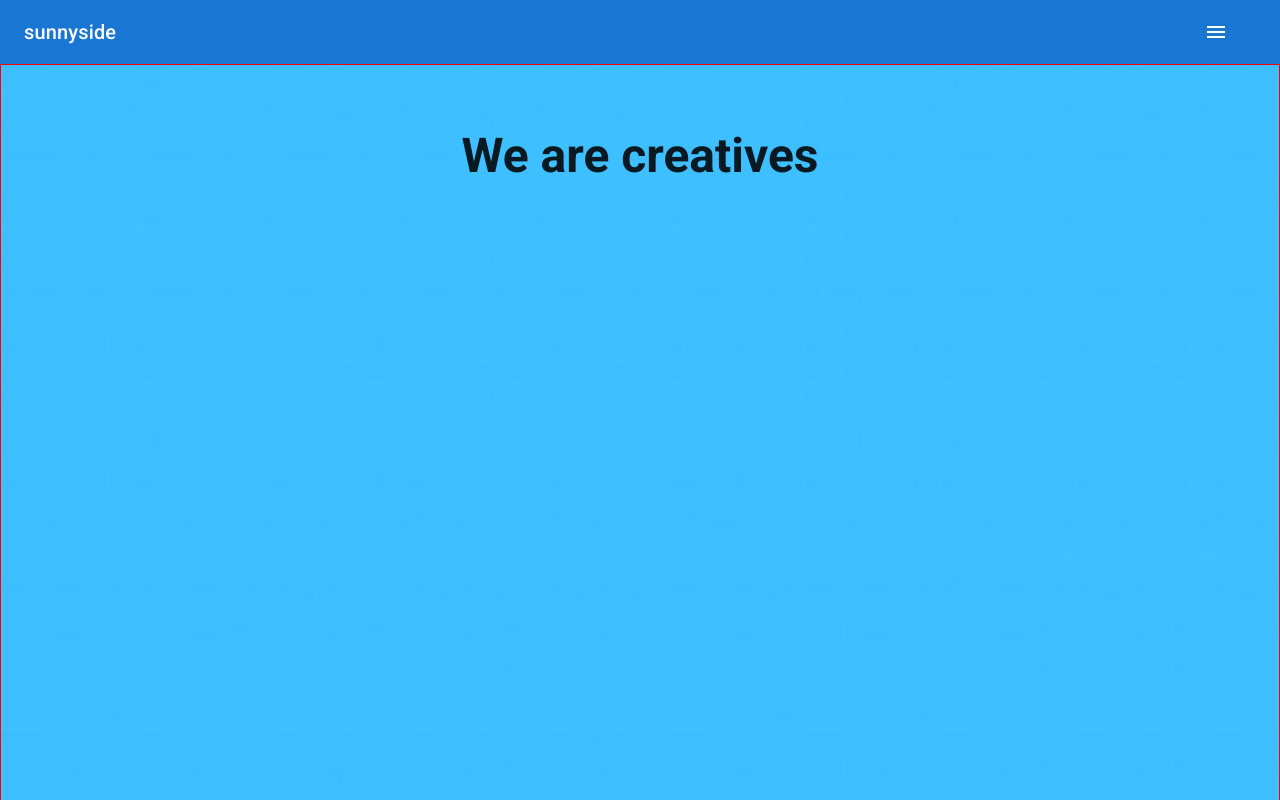
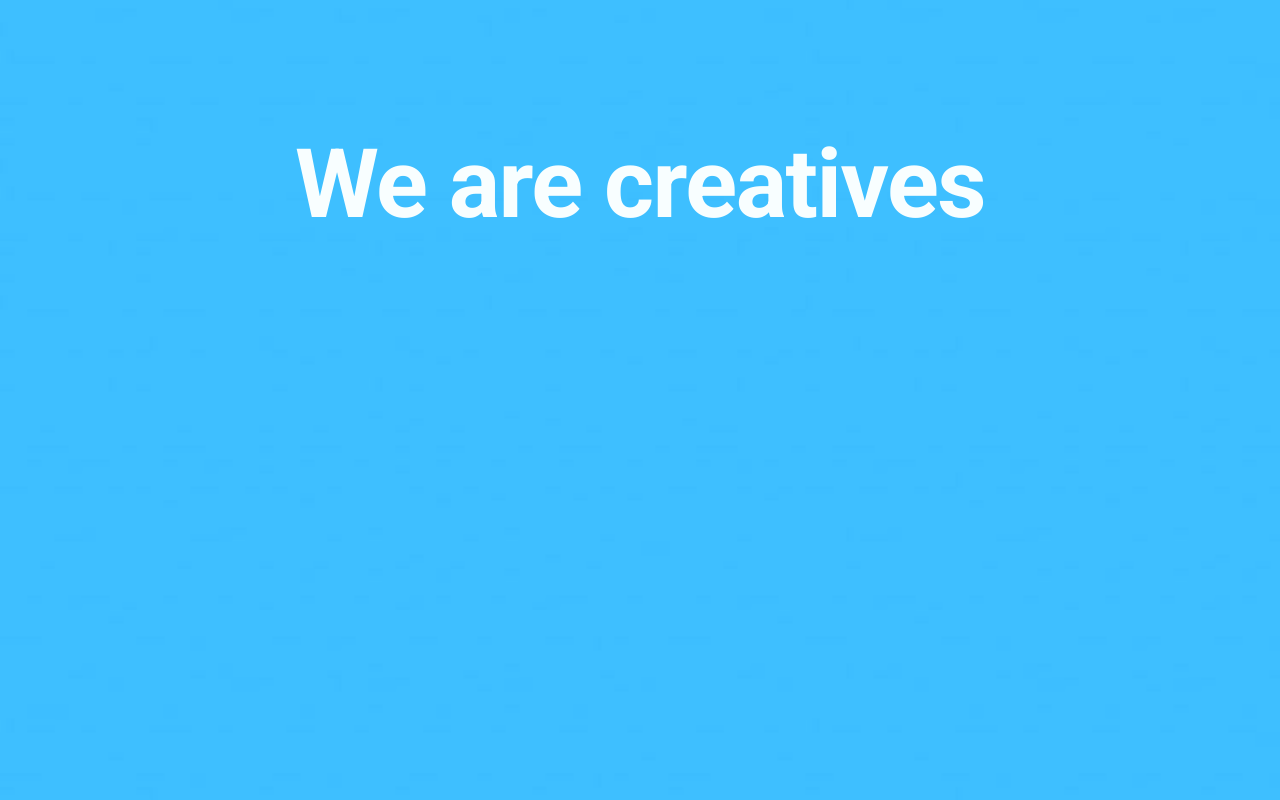
Before and after one commit to chukalicious/sunny-agency, a React (Create React App) app: page / in a window 1280 px wide. Shown: the top 800 px of the page. Built offline with nearby package versions, Linux system fonts and the light colour scheme.

Commit message:
kept on polishing header and h1

```diff
--- a/src/components/Header.js
+++ b/src/components/Header.js
@@ -17,12 +17,15 @@ const Header = () => {
           fontWeight: "bold",
           pt: 8,
           pb: 3,
+          pl: 1,
+          pr: 1,
           mb: 3,
           position: "relative",
           zIndex: "appBar",
+          color: "#f8feff",
+          wrap: "wrap",
         }}
-        variant="h3"
-        component="h1"
+        variant="h1"
         align="center"
       >
         We are creatives
@@ -30,13 +33,12 @@ const Header = () => {
       <ImageList
         sx={{
           flexDirection: "column",
-          mt: -21,
+          mt: -40,
         }}
         cols={1}
       >
         <ImageListItem
           sx={{
-            border: "red solid 1px",
             objectFit: "contain",
             height: "25%",
             mt: 0,
--- a/src/components/Navbar.js
+++ b/src/components/Navbar.js
@@ -8,8 +8,8 @@ import MenuIcon from "@mui/icons-material/Menu";
 const Navbar = () => {
   return (
     <div>
-      <Box sx={{ flexGrow: 1 }}>
-        <AppBar position="static">
+      <Box sx={{ flexGrow: 1, backgroundColor: "#3dbefe" }}>
+        <AppBar sx={{ backgroundColor: "#3dbefe" }} position="static">
           <Toolbar>
             <Typography variant="h6" component="div" sx={{ flexGrow: 1 }}>
               sunnyside
```
